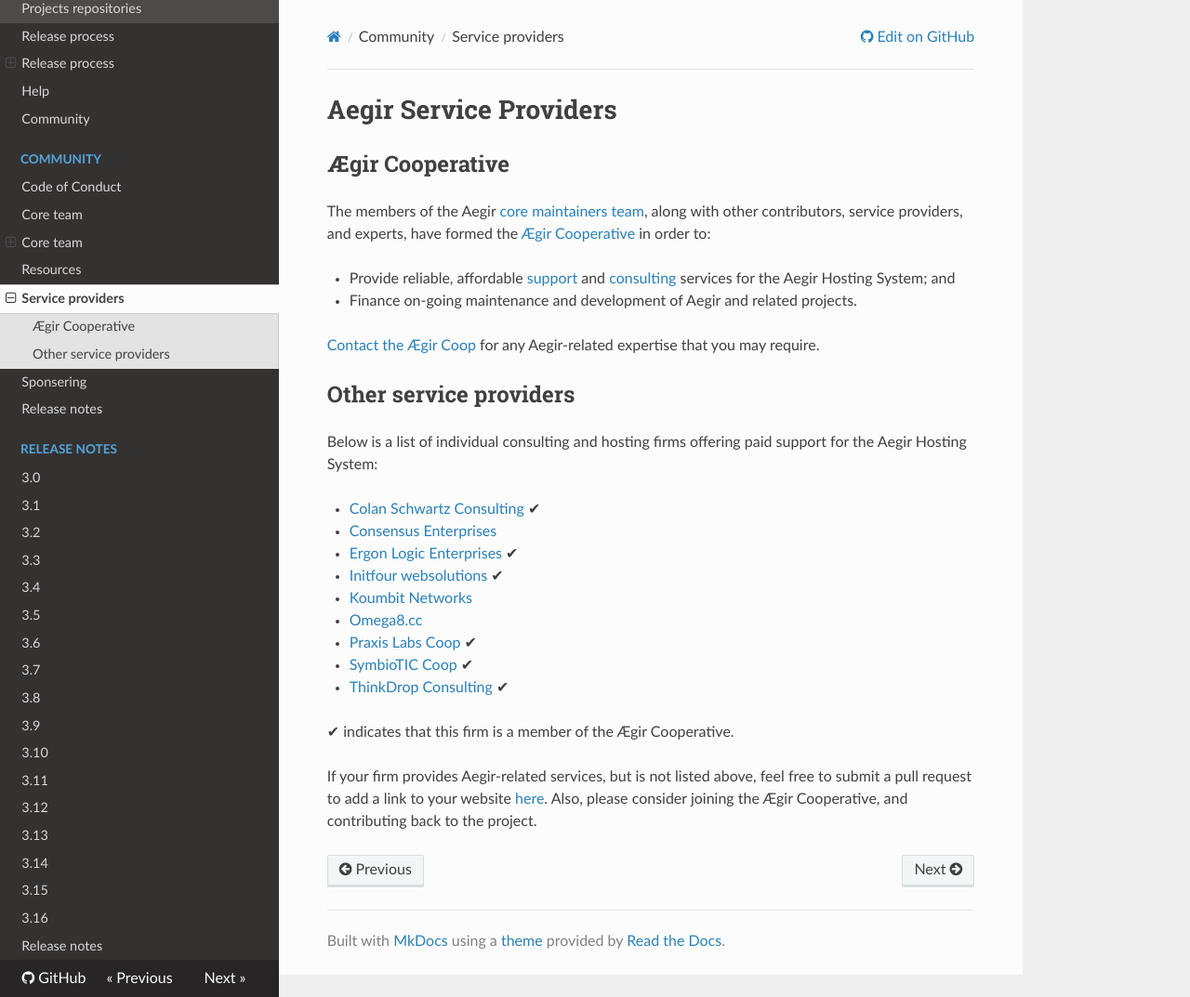
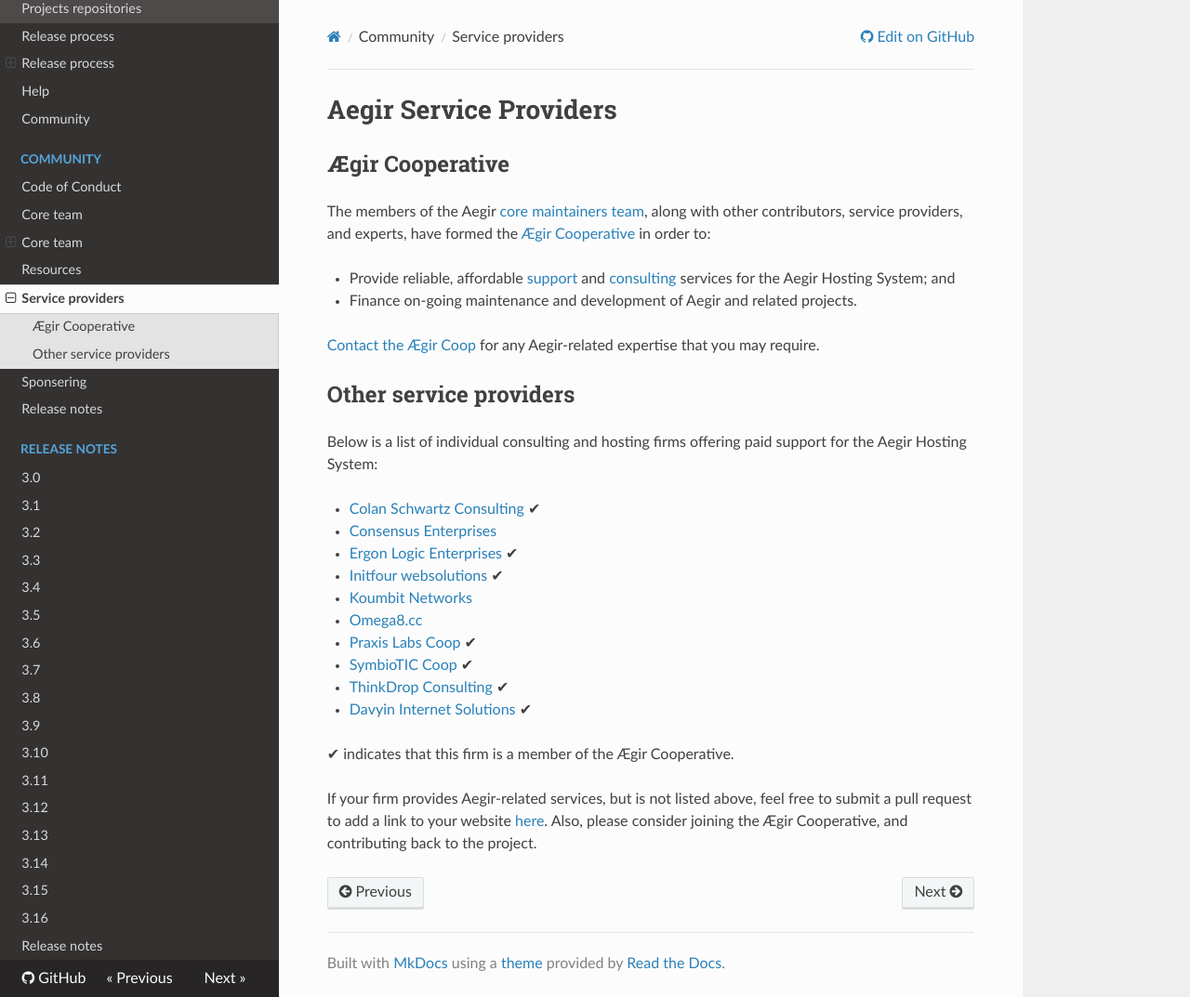
Before and after one commit to aegir-project/documentation, an MkDocs documentation site: the page built from docs/community/services.md, in a window 1280 px wide and 1073 px high. Shown: the whole window at 93% size. Built offline with MkDocs 1.6.1, drawn with Linux system fonts in a browser that asks for light colours; nearby versions of some CDN libraries; old or Windows-style settings are respelled for this version of MkDocs.

Commit message:
add davyin

```diff
--- a/docs/community/services.md
+++ b/docs/community/services.md
@@ -27,6 +27,7 @@
 * [Praxis Labs Coop](https://praxis.coop) ✔
 * [SymbioTIC Coop](https://www.symbiotic.coop) ✔
 * [ThinkDrop Consulting](http://www.thinkdrop.net) ✔
+* [Davyin Internet Solutions](http://www.davyin.com) ✔
 
 ✔ indicates that this firm is a member of the Ægir Cooperative.
 
```
